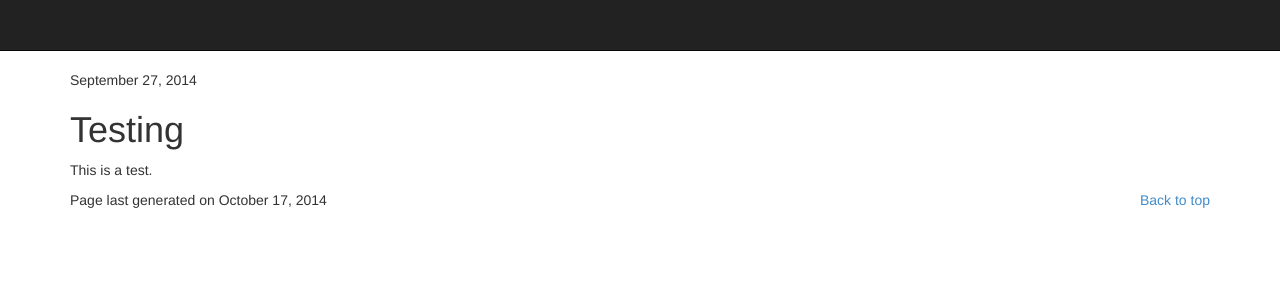
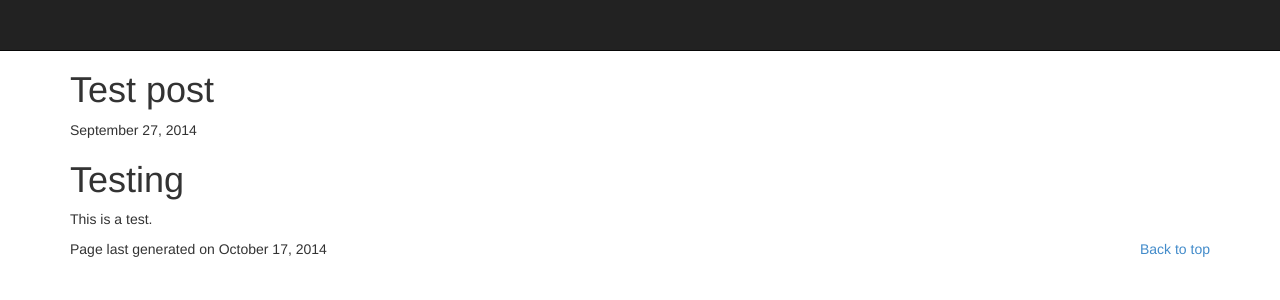
Before and after one commit to team1306/BABOON, a Jekyll site: the page built from _posts/2014-09-27-testpost.md, in a window 1280 px wide. Shown: the top 300 px of the page. Built offline with Jekyll 4.4.1, drawn with Linux system fonts in a browser that asks for light colours; nearby versions of some CDN libraries.

Commit message:
Try to get the post title to show up.

```diff
--- a/_layouts/post.html
+++ b/_layouts/post.html
@@ -27,8 +27,7 @@
     <div class="container">
 
       <div class="blog-header">
-        <h1 class="blog-title">{{post.title}}</h1>
-        <p class="lead blog-description">{{post.subtitle}}</p>
+        <h1 class="blog-title">{{page.title}}</h1>
       </div>
 
       <div class="row">
```
